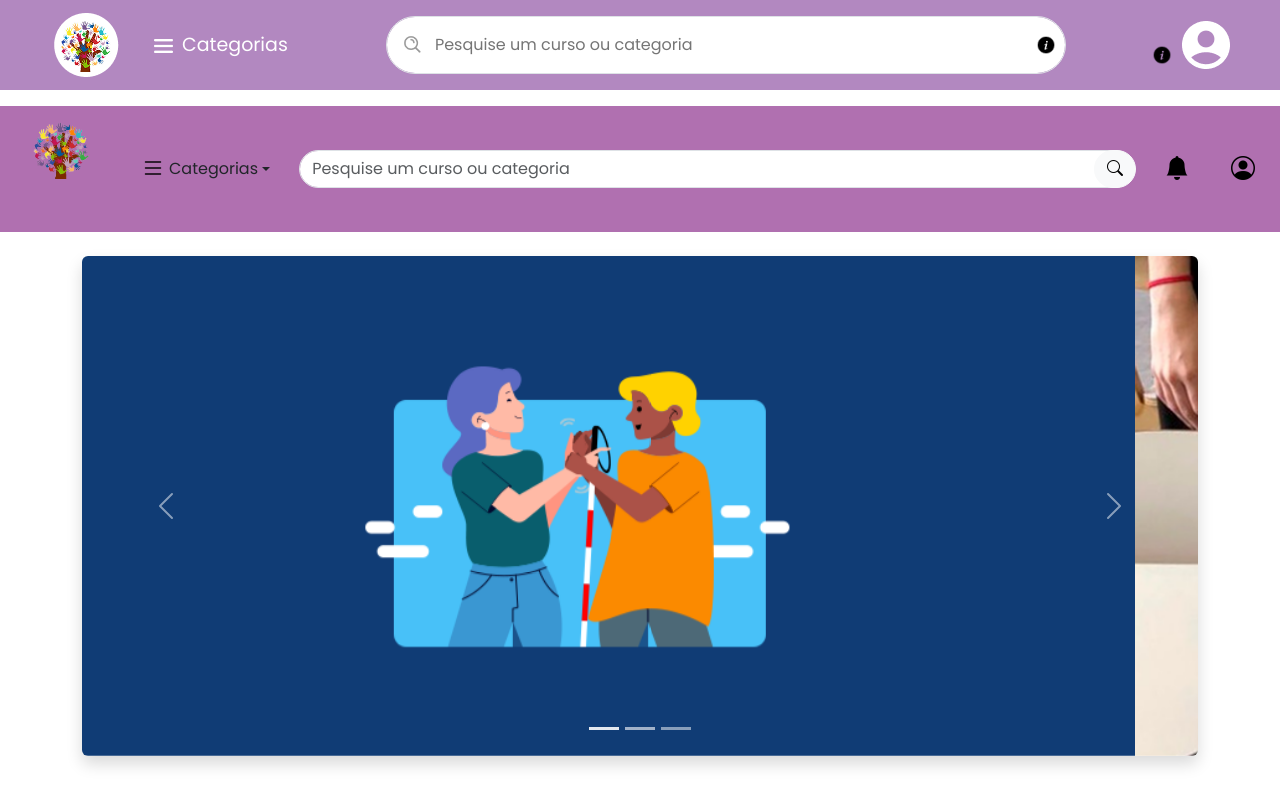
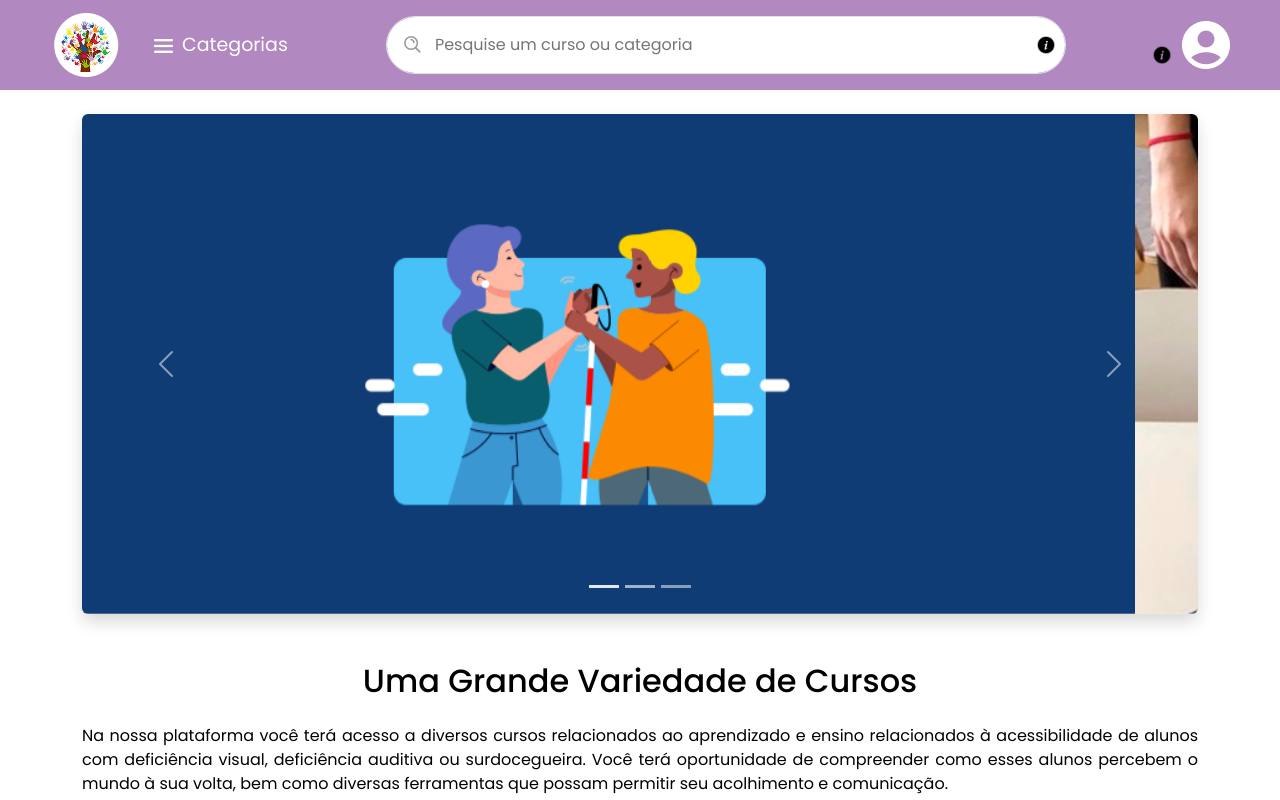
Before and after one commit to chroanz/front-devops, a Vue app: page /homepage in a window 1280 px wide. Shown: the top 800 px of the page. Built offline with nearby package versions, Linux system fonts and the light colour scheme.

Commit message:
:bug: fix: remove segundo header que era renderizado na view homepage.vue

```diff
--- a/src/components/pages/homepage.vue
+++ b/src/components/pages/homepage.vue
@@ -1,54 +1,5 @@
 <template>
     <div>
-        <nav class="navbar navbar-dark navbar-expand-lg" style="background-color: #b070b0;">
-                <div class="container-fluid">
-                    <!-- Logo -->
-                    <a class="navbar-brand" href="#">
-                    <div class="logo">
-                        <img :src="require('@/assets/images/logo.png')" alt="Logo" class="logo-img" style="max-height: 90px; object-fit: contain;">
-                    </div>
-                    </a>
-
-                    <!-- Botão de toggle para telas menores -->
-                    <button class="navbar-toggler" type="button" data-bs-toggle="collapse" data-bs-target="#navbarContent" aria-controls="navbarContent" aria-expanded="false" aria-label="Toggle navigation">
-                    <span class="navbar-toggler-icon"></span>
-                    </button>
-
-                    <div class="collapse navbar-collapse" id="navbarContent">
-                    <!-- Dropdown de Categorias -->
-                    <div class="dropdown me-3">
-                        <button class="btn dropdown-toggle d-flex align-items-center text-dark" type="button" id="categoriesDropdown" data-bs-toggle="dropdown" aria-expanded="false">
-                        <i class="bi bi-list me-1 fs-4"></i> Categorias
-                        </button>
-                        <ul class="dropdown-menu" aria-labelledby="categoriesDropdown">
-                        <li><a class="dropdown-item" href="#">Deficiência visual</a></li>
-                        <li><a class="dropdown-item" href="#">Deficiência auditiva</a></li>
-                        <li><a class="dropdown-item" href="#">Surdocegueira</a></li>
-                        </ul>
-                    </div>
-
-                    <!-- Formulário de pesquisa -->
-                    <form class="d-flex flex-grow-1 me-3">
-                        <div class="input-group">
-                        <input class="form-control rounded-pill" type="search" placeholder="Pesquise um curso ou categoria">
-                        <button class="btn btn-light rounded-pill" type="submit" style="margin-left: -40px; z-index: 50;">
-                            <i class="bi bi-search"></i>
-                        </button>
-                        </div>
-                    </form>
-
-                    <!-- Ícones à direita -->
-                    <div class="d-flex align-items-center">
-                        <button class="btn btn-link text-light me-3">
-                        <i class="bi bi-bell-fill fs-4"></i>
-                        </button>
-                        <button class="btn btn-link text-light">
-                        <i class="bi bi-person-circle fs-4"></i>
-                        </button>
-                    </div>
-                    </div>
-                </div>
-        </nav>
 
       <!-- Carousel centralizado com altura maior e preparado para imagens -->
       <div class="container mt-4">
```
